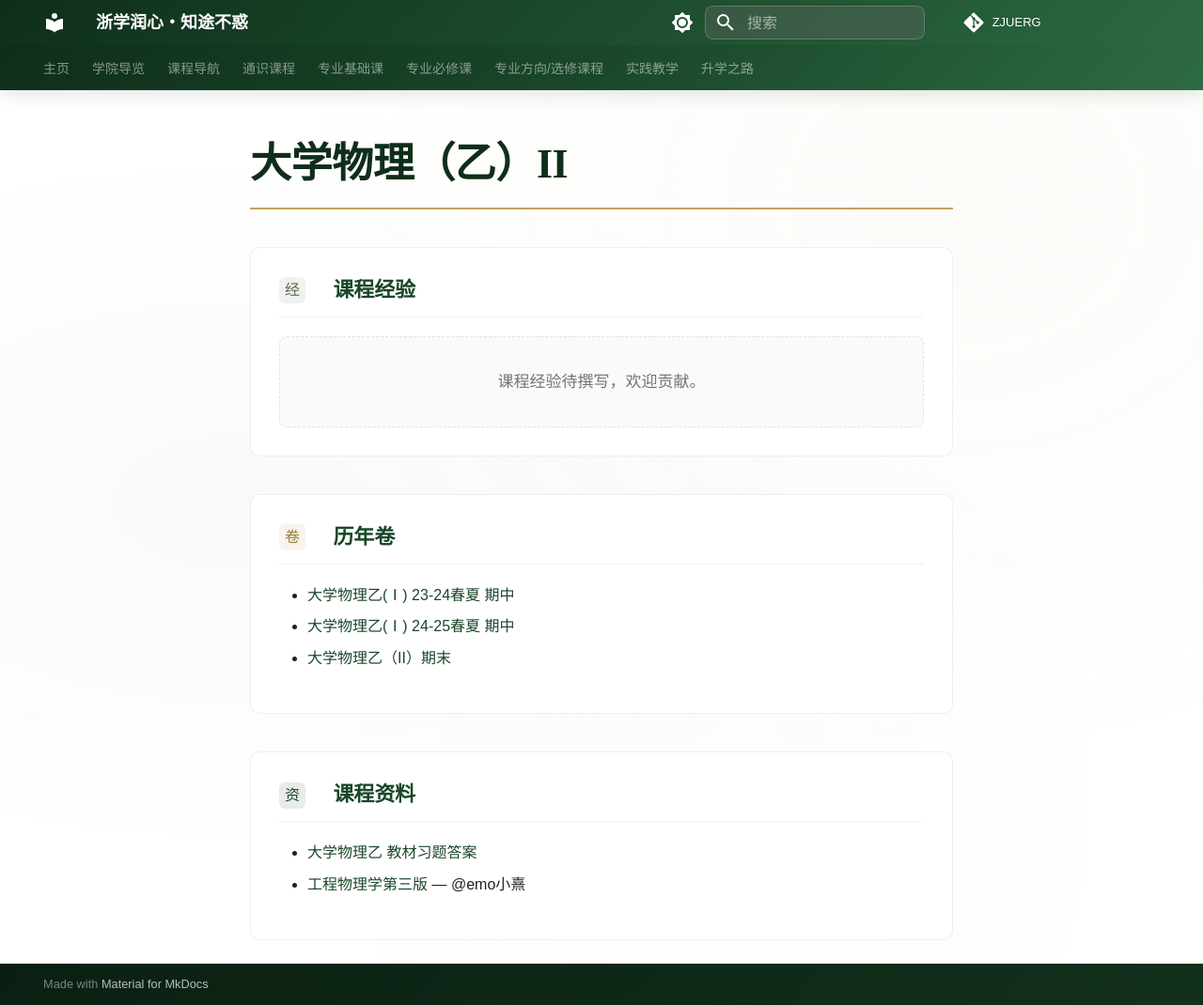
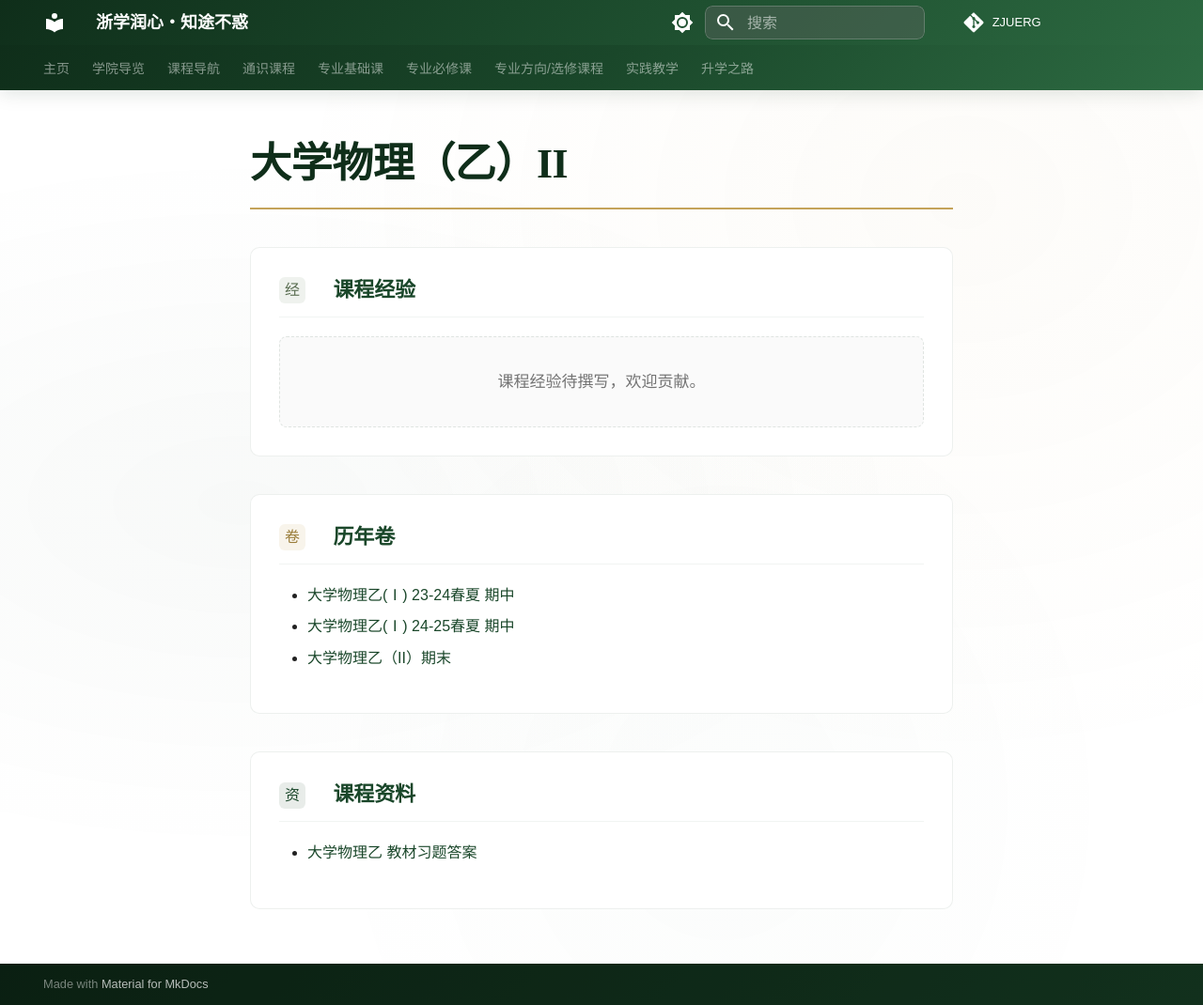
Before and after one commit to shadow17238/ZJUERG, an MkDocs documentation site: the page built from docs/general-education/大学物理（乙）II/index.md, in a window 1280 px wide and 1070 px high. Shown: the whole window at 94% size. Built offline with MkDocs 1.6.1 and Material for MkDocs 9.7.7, drawn with Linux system fonts in a browser that asks for light colours.

Commit message:
删除超大文件(>100MB)，更新索引
- 删除工程物理学第三版(315MB)和有机化学电子书(202MB)
- 更新大学物理（乙）II和有机化学课程索引
- 添加到.gitignore防止再次提交

```diff
--- a/docs/general-education/大学物理（乙）II/index.md
+++ b/docs/general-education/大学物理（乙）II/index.md
@@ -45,6 +45,5 @@
   </div>
   <ul>
     <li><a href="pdfs/【教材】大学物理乙   教材习题答案.pdf">大学物理乙 教材习题答案</a></li>
-    <li><a href="pdfs/【教材】工程物理学第三版  cr(emo小熹).pdf">工程物理学第三版</a> — @emo小熹</li>
   </ul>
 </div>
```
Also changed, not shown: docs/professional-basic/有机化学/index.md (+0 -1 lines).
